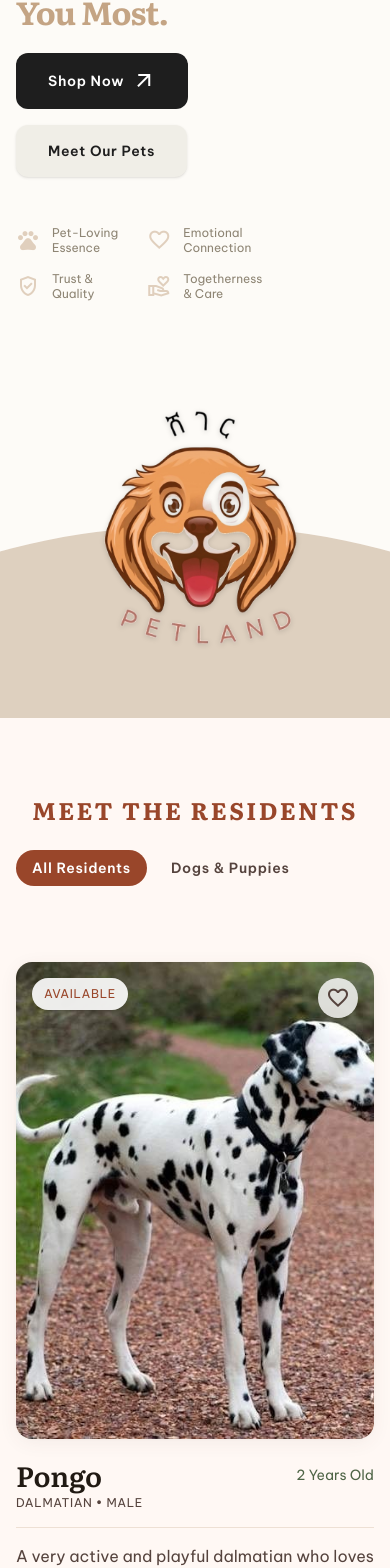
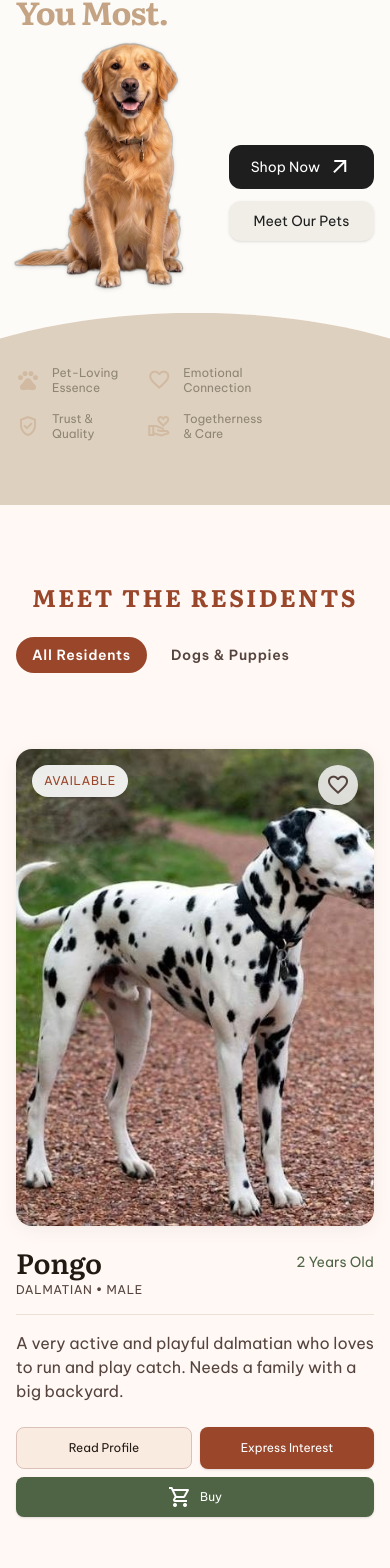
Before and after one commit to Leoul-Z/PawPost, a React (Vite) app: page / in a window 390 px wide. Shown: the part 296-1864 px from the top of the page. Built offline with nearby package versions, Linux system fonts and the light colour scheme; the HTML template or start-up script is replaced by a standard one.

Commit message:
add features and designs

```diff
--- a/src/components/Header.tsx
+++ b/src/components/Header.tsx
@@ -51,14 +51,34 @@ const Header = () => {
       </div>
 
       {isMobileMenuOpen && (
-        <div className="md:hidden absolute top-20 left-0 w-full bg-surface-container-lowest border-t border-surface-variant shadow-lg py-4 px-margin-mobile flex flex-col space-y-4">
-          <Link onClick={() => setIsMobileMenuOpen(false)} className={`font-headline-md text-[18px] ${location.pathname === '/' ? 'text-primary font-bold' : 'text-on-surface'}`} to="/">Home</Link>
-          <Link onClick={() => setIsMobileMenuOpen(false)} className={`font-headline-md text-[18px] ${location.pathname.startsWith('/resident') ? 'text-primary font-bold' : 'text-on-surface'}`} to="/residents">Pets</Link>
-          <Link onClick={() => setIsMobileMenuOpen(false)} className={`font-headline-md text-[18px] ${location.pathname.startsWith('/shop') || location.pathname.startsWith('/product') ? 'text-primary font-bold' : 'text-on-surface'}`} to="/shop">Shop</Link>
-          <Link onClick={() => setIsMobileMenuOpen(false)} className={`font-headline-md text-[18px] ${location.pathname === '/story' ? 'text-primary font-bold' : 'text-on-surface'}`} to="/story">Our Story</Link>
-          <Link onClick={() => setIsMobileMenuOpen(false)} className={`font-headline-md text-[18px] ${location.pathname === '/visit' ? 'text-primary font-bold' : 'text-on-surface'}`} to="/visit">Contact</Link>
-          <hr className="border-surface-variant" />
-          <Link onClick={() => setIsMobileMenuOpen(false)} className={`font-headline-md text-[18px] ${location.pathname === '/login' ? 'text-primary font-bold' : 'text-on-surface'}`} to="/login">Login</Link>
+        <div className="md:hidden absolute top-20 left-0 w-full bg-[#fdfbf7]/95 backdrop-blur-2xl border-t border-[#e4e1da] shadow-[0_20px_40px_-15px_rgba(196,164,132,0.3)] rounded-b-3xl p-6 flex flex-col gap-2 z-50">
+          <Link onClick={() => setIsMobileMenuOpen(false)} className={`flex items-center gap-4 px-4 py-3 rounded-2xl transition-all duration-200 ${location.pathname === '/' ? 'bg-[#f0eee7] text-[#1e1e1e] font-bold' : 'text-[#8e8574] hover:bg-[#f5f3ef] hover:text-[#1e1e1e]'}`} to="/">
+            <span className="material-symbols-outlined" style={{ fontVariationSettings: `"'FILL' ${location.pathname === '/' ? 1 : 0}"` }}>home</span>
+            <span className="font-label-lg text-[18px]">Home</span>
+          </Link>
+          <Link onClick={() => setIsMobileMenuOpen(false)} className={`flex items-center gap-4 px-4 py-3 rounded-2xl transition-all duration-200 ${location.pathname.startsWith('/resident') ? 'bg-[#f0eee7] text-[#1e1e1e] font-bold' : 'text-[#8e8574] hover:bg-[#f5f3ef] hover:text-[#1e1e1e]'}`} to="/residents">
+            <span className="material-symbols-outlined" style={{ fontVariationSettings: `"'FILL' ${location.pathname.startsWith('/resident') ? 1 : 0}"` }}>pets</span>
+            <span className="font-label-lg text-[18px]">Meet Our Pets</span>
+          </Link>
+          <Link onClick={() => setIsMobileMenuOpen(false)} className={`flex items-center gap-4 px-4 py-3 rounded-2xl transition-all duration-200 ${location.pathname.startsWith('/shop') || location.pathname.startsWith('/product') ? 'bg-[#f0eee7] text-[#1e1e1e] font-bold' : 'text-[#8e8574] hover:bg-[#f5f3ef] hover:text-[#1e1e1e]'}`} to="/shop">
+            <span className="material-symbols-outlined" style={{ fontVariationSettings: `"'FILL' ${location.pathname.startsWith('/shop') || location.pathname.startsWith('/product') ? 1 : 0}"` }}>shopping_bag</span>
+            <span className="font-label-lg text-[18px]">Shop</span>
+          </Link>
+          <Link onClick={() => setIsMobileMenuOpen(false)} className={`flex items-center gap-4 px-4 py-3 rounded-2xl transition-all duration-200 ${location.pathname === '/story' ? 'bg-[#f0eee7] text-[#1e1e1e] font-bold' : 'text-[#8e8574] hover:bg-[#f5f3ef] hover:text-[#1e1e1e]'}`} to="/story">
+            <span className="material-symbols-outlined" style={{ fontVariationSettings: `"'FILL' ${location.pathname === '/story' ? 1 : 0}"` }}>auto_stories</span>
+            <span className="font-label-lg text-[18px]">Our Story</span>
+          </Link>
+          <Link onClick={() => setIsMobileMenuOpen(false)} className={`flex items-center gap-4 px-4 py-3 rounded-2xl transition-all duration-200 ${location.pathname === '/visit' ? 'bg-[#f0eee7] text-[#1e1e1e] font-bold' : 'text-[#8e8574] hover:bg-[#f5f3ef] hover:text-[#1e1e1e]'}`} to="/visit">
+            <span className="material-symbols-outlined" style={{ fontVariationSettings: `"'FILL' ${location.pathname === '/visit' ? 1 : 0}"` }}>location_on</span>
+            <span className="font-label-lg text-[18px]">Contact</span>
+          </Link>
+
+          <hr className="border-[#e4e1da] my-2 mx-4" />
+
+          <Link onClick={() => setIsMobileMenuOpen(false)} className={`flex items-center gap-4 px-4 py-3 rounded-2xl transition-all duration-200 ${location.pathname === '/login' ? 'bg-[#f0eee7] text-[#1e1e1e] font-bold' : 'text-[#8e8574] hover:bg-[#f5f3ef] hover:text-[#1e1e1e]'}`} to="/login">
+            <span className="material-symbols-outlined" style={{ fontVariationSettings: `"'FILL' ${location.pathname === '/login' ? 1 : 0}"` }}>login</span>
+            <span className="font-label-lg text-[18px]">Login</span>
+          </Link>
         </div>
       )}
     </header>
--- a/src/pages/Home.tsx
+++ b/src/pages/Home.tsx
@@ -27,14 +27,24 @@ const Home = () => {
         <span className="text-[#c4a484]">for the Ones Who Love You Most.</span>
       </h1>
 
-      <div className="flex flex-wrap gap-4 mb-12">
-        <button onClick={() => navigate('/shop')} className="bg-[#1e1e1e] text-white font-label-md text-label-md px-8 py-4 rounded-xl flex items-center gap-2 hover:-translate-y-1 hover:shadow-lg transition-all duration-300">
-          Shop Now
-          <span className="material-symbols-outlined text-[18px]">arrow_outward</span>
-        </button>
-        <button onClick={() => navigate('/residents')} className="bg-[#f0eee7] text-[#1e1e1e] font-label-md text-label-md px-8 py-4 rounded-xl hover:bg-[#e4e1da] transition-all duration-300 shadow-sm">
-          Meet Our Pets
-        </button>
+      {/* Mobile Wrapper for Buttons + Image */}
+      <div className="flex items-center justify-between gap-4 w-full mb-8 md:mb-12 md:block">
+
+        {/* Mobile Dog Image */}
+        <div className="md:hidden w-[55%] flex justify-start relative -translate-x-4">
+          <img className="w-full max-h-[280px] object-contain object-bottom drop-shadow-sm origin-bottom scale-[1.1]" src="/images/golden_retriever_hero.png" alt="Golden Retriever Hero" />
+        </div>
+
+        {/* Buttons */}
+        <div className="flex flex-col sm:flex-row flex-wrap gap-3 sm:gap-4 flex-1 md:flex-initial">
+          <button onClick={() => navigate('/shop')} className="bg-[#1e1e1e] text-white font-label-md text-sm md:text-label-md px-4 md:px-8 py-2.5 md:py-4 rounded-xl flex items-center justify-center gap-2 hover:-translate-y-1 hover:shadow-lg transition-all duration-300 w-full sm:w-auto">
+            Shop Now
+            <span className="material-symbols-outlined text-[16px] md:text-[18px]">arrow_outward</span>
+          </button>
+          <button onClick={() => navigate('/residents')} className="bg-[#f0eee7] text-[#1e1e1e] font-label-md text-sm md:text-label-md px-4 md:px-8 py-2.5 md:py-4 rounded-xl hover:bg-[#e4e1da] transition-all duration-300 shadow-sm w-full sm:w-auto justify-center">
+            Meet Our Pets
+          </button>
+        </div>
       </div>
 
       <div className="grid grid-cols-2 sm:flex sm:flex-wrap gap-4 sm:gap-x-8 sm:gap-y-4">
@@ -57,9 +67,9 @@ const Home = () => {
       </div>
     </div>
 
-    <div className="relative w-full self-stretch flex items-start md:items-center justify-center pb-4 md:pb-0 min-h-[300px] md:min-h-[400px]">
+    <div className="hidden md:flex relative w-full self-stretch items-end justify-center min-h-[300px] md:min-h-[400px]">
       {/* Hero Image / Logo */}
-      <img className="w-full h-full object-contain object-top md:object-center drop-shadow-sm transform scale-[1.2] sm:scale-[1.3] md:scale-[1.5] lg:scale-[1.6] xl:scale-[1.3] -mt-12 md:-mt-20 lg:-mt-24" src="/images/logo-transparent-v2.png" alt="Sheger Petland Logo" />
+      <img className="w-full h-full max-h-[400px] md:max-h-[600px] object-contain object-bottom drop-shadow-sm transform scale-[0.9] sm:scale-[1] md:scale-[1.1] lg:scale-[1.15] origin-bottom translate-y-2 md:translate-y-6 lg:translate-y-8" src="/images/golden_retriever_hero.png" alt="Golden Retriever Hero" />
     </div>
   </div>
 </section>
--- a/src/pages/ResidentDetail.tsx
+++ b/src/pages/ResidentDetail.tsx
@@ -67,7 +67,7 @@ const mockDatabase: Record<string, any> = {
 const ResidentDetail = () => {
   const navigate = useNavigate();
   const { id } = useParams();
-  const { toggleFavorite, favorites } = useStore();
+  const { toggleFavorite, favorites, addToBasket } = useStore();
   const petDetails = id ? mockDatabase[id] : null;
 
   if (!petDetails) {
@@ -151,6 +151,21 @@ const ResidentDetail = () => {
                 <span className="material-symbols-outlined">waving_hand</span>
                 Express Interest
               </button>
+              <button onClick={() => {
+                addToBasket({
+                  id: petDetails.id,
+                  name: petDetails.name,
+                  color: 'N/A',
+                  size: petDetails.size || 'N/A',
+                  price: 250,
+                  quantity: 1,
+                  image: petDetails.images[0]
+                });
+                alert(`Added ${petDetails.name} to basket!`);
+              }} className="w-full bg-secondary text-on-secondary font-label-lg py-4 rounded-xl hover:bg-secondary-container hover:text-on-secondary-container transition-all flex items-center justify-center gap-2 shadow-sm hover:shadow-md hover:-translate-y-1">
+                <span className="material-symbols-outlined">shopping_cart</span>
+                Buy Now
+              </button>
             </div>
 
 
--- a/src/pages/Residents.tsx
+++ b/src/pages/Residents.tsx
@@ -60,7 +60,7 @@ export const residentsData = [
 const Residents = () => {
   const [activeTab, setActiveTab] = useState('all');
   const [sortBy, setSortBy] = useState('newest');
-  const { favorites, toggleFavorite } = useStore();
+  const { favorites, toggleFavorite, addToBasket } = useStore();
   const navigate = useNavigate();
 
   const tabs = [
@@ -135,12 +135,29 @@ const Residents = () => {
                 <p className="font-body-md text-body-md text-on-surface-variant mb-6 line-clamp-3 flex-1">
                   {resident.description}
                 </p>
-                <div className="flex gap-4 mt-auto">
-                  <button onClick={() => navigate(`/resident/${resident.id}`)} className="flex-1 bg-surface-container border border-outline-variant text-on-surface font-label-md text-label-md py-3 rounded-lg hover:border-primary hover:text-primary transition-colors" type="button">
-                    Read Profile
-                  </button>
-                  <button onClick={() => alert(`Interest expressed for ${resident.name}!`)} className="flex-1 bg-primary text-on-primary font-label-md text-label-md py-3 rounded-lg hover:bg-on-primary-fixed-variant transition-colors shadow-sm" type="button">
-                    Express Interest
+                <div className="flex flex-col gap-2 mt-auto">
+                  <div className="flex gap-2">
+                    <button onClick={() => navigate(`/resident/${resident.id}`)} className="flex-1 bg-surface-container border border-outline-variant text-on-surface font-label-md text-[12px] py-2 rounded-lg hover:border-primary hover:text-primary transition-colors" type="button">
+                      Read Profile
+                    </button>
+                    <button onClick={() => alert(`Interest expressed for ${resident.name}!`)} className="flex-1 bg-primary text-on-primary font-label-md text-[12px] py-2 rounded-lg hover:bg-on-primary-fixed-variant transition-colors shadow-sm" type="button">
+                      Express Interest
+                    </button>
+                  </div>
+                  <button onClick={() => {
+                    addToBasket({
+                      id: resident.id,
+                      name: resident.name,
+                      color: 'N/A',
+                      size: 'N/A',
+                      price: 250,
+                      quantity: 1,
+                      image: resident.image
+                    });
+                    alert(`Added ${resident.name} to basket!`);
+                  }} className="w-full bg-secondary text-on-secondary font-label-md text-[12px] py-2 rounded-lg hover:bg-secondary-fixed-dim transition-colors shadow-sm flex items-center justify-center gap-2" type="button">
+                    <span className="material-symbols-outlined text-[16px]">shopping_cart</span>
+                    Buy
                   </button>
                 </div>
               </div>
```
Also changed, not shown: src/context/StoreContext.tsx (+5 -5 lines), public/images/golden_retriever_hero.png (added).
